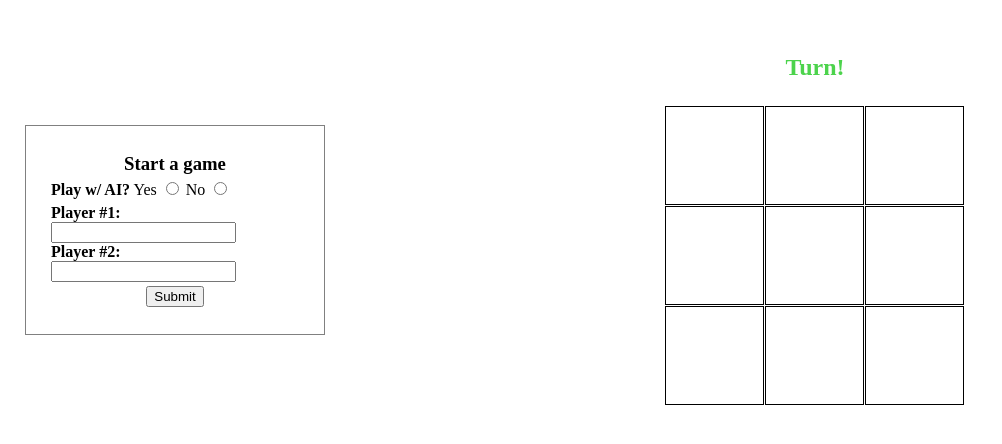
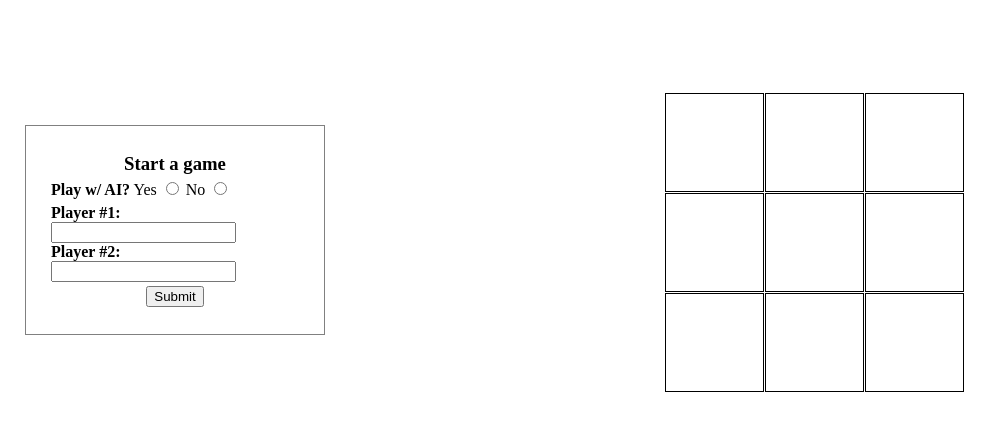
Before and after one commit to ZalmanBlau/TicTacToe, a plain HTML site: page index.html in a window 1280 px wide. Shown: the part 170-614 px from the top of the page, without its empty margins (0-1002 px from the left). Drawn offline with Linux system fonts and the light colour scheme.

Commit message:
replaced user-playing status with game-status

```diff
--- a/index.html
+++ b/index.html
@@ -40,8 +40,7 @@
         </form>
     </div>
     <div class="game-container">
-        <div class="user-playing bold">
-            <span class="users-name"></span> Turn!
+        <div class="game-status bold">
         </div>
         <div class="game-board">
             <div class="board-block" data-block_id="1"></div>
--- a/style.css
+++ b/style.css
@@ -88,7 +88,7 @@ h3 {
     text-align: center;
 }
 
-.user-playing {
+.game-status {
     text-align: center;
     font-size: 24px;
     margin-bottom: 25px;
```
